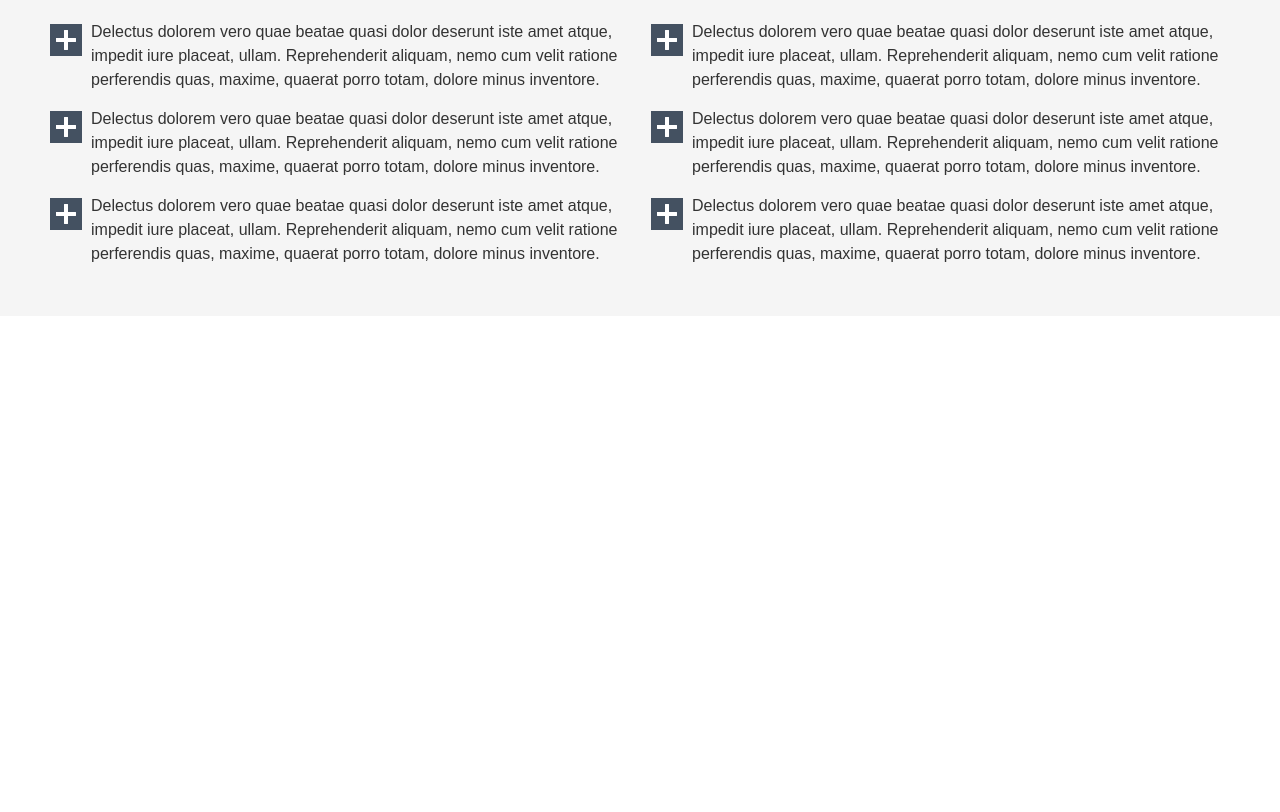
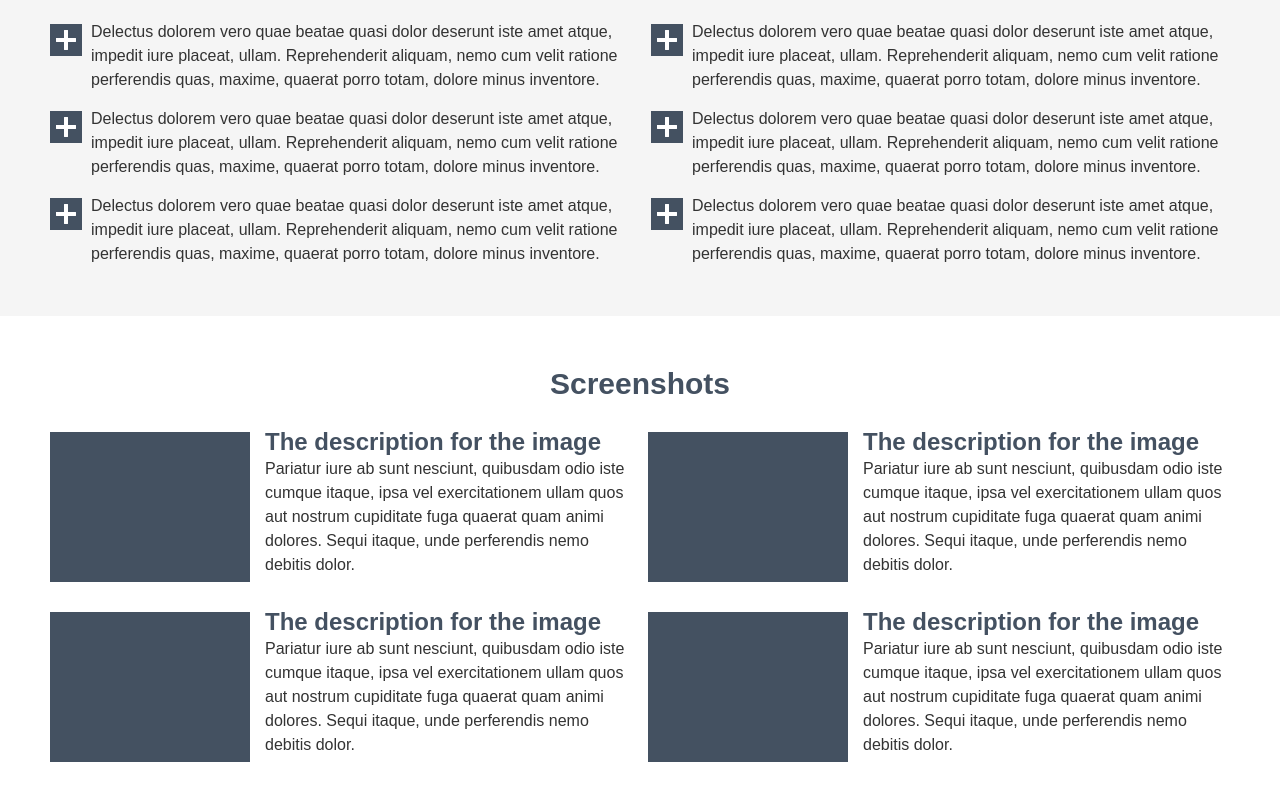
Before and after one commit to ia-stepanov/wwwtemplate, a website built with Parcel: page src/index.html in a window 1280 px wide. Shown: the part 783-1595 px from the top of the page. Before the commit the page ends 1099 px from the top, so only its background shows below. Built offline with nearby package versions, Linux system fonts and the light colour scheme; files whose address does not match are found by name.

Commit message:
add(wwwtemplate): реализовать блок Скриншоты

```diff
--- /dev/null
+++ b/src/assets/styles/layout/_screenshots.scss
@@ -0,0 +1,36 @@
+.screenshots {
+  @include section();
+  background-color: $white;
+
+  &__title {
+    @include h2();
+  }
+
+  &__items {
+    display: flex;
+    flex-direction: column;
+
+    .screenshot {
+      margin-bottom: 2.5rem;
+
+      &:last-child {
+        margin-bottom: 0;
+      }
+
+      @media ($desktop) {
+        flex-basis: calc(50% - 0.8rem);
+        margin-bottom: 0;
+
+        &:nth-child(n+3) {
+          margin-top: 3rem;
+        }
+      }
+    }
+
+    @media ($desktop) {
+      flex-direction: row;
+      flex-wrap: wrap;
+      justify-content: space-between;
+    }
+  }
+}
--- a/src/assets/styles/layout/index.scss
+++ b/src/assets/styles/layout/index.scss
@@ -1,3 +1,4 @@
 @import './stage';
 @import './about';
 @import './features';
+@import './screenshots';
--- a/src/index.html
+++ b/src/index.html
@@ -47,7 +47,7 @@
       </section>
 
       <section class="features">
-        <div class="container features__wrapper">
+        <div class="container">
           <h2 class="features__title">Dignity and pluses product</h2>
           <div class="features__items">
             <div class="feature">
@@ -95,6 +95,58 @@
           </div>
         </div>
       </section>
+
+      <section class="screenshots">
+        <div class="container">
+          <h2 class="screenshots__title">Screenshots</h2>
+          <div class="screenshots__items">
+            <div class="screenshot">
+              <div class="screenshot__image"></div>
+              <div class="screenshot__text">
+                <h3 class="screenshot__title">The description for the image</h3>
+                <p class="screenshot__desc">
+                  Pariatur iure ab sunt nesciunt, quibusdam odio iste cumque itaque, ipsa
+                  vel exercitationem ullam quos aut nostrum cupiditate fuga quaerat quam
+                  animi dolores. Sequi itaque, unde perferendis nemo debitis dolor.
+                </p>
+              </div>
+            </div>
+            <div class="screenshot">
+              <div class="screenshot__image"></div>
+              <div class="screenshot__text">
+                <h3 class="screenshot__title">The description for the image</h3>
+                <p class="screenshot__desc">
+                  Pariatur iure ab sunt nesciunt, quibusdam odio iste cumque itaque, ipsa
+                  vel exercitationem ullam quos aut nostrum cupiditate fuga quaerat quam
+                  animi dolores. Sequi itaque, unde perferendis nemo debitis dolor.
+                </p>
+              </div>
+            </div>
+            <div class="screenshot">
+              <div class="screenshot__image"></div>
+              <div class="screenshot__text">
+                <h3 class="screenshot__title">The description for the image</h3>
+                <p class="screenshot__desc">
+                  Pariatur iure ab sunt nesciunt, quibusdam odio iste cumque itaque, ipsa
+                  vel exercitationem ullam quos aut nostrum cupiditate fuga quaerat quam
+                  animi dolores. Sequi itaque, unde perferendis nemo debitis dolor.
+                </p>
+              </div>
+            </div>
+            <div class="screenshot">
+              <div class="screenshot__image"></div>
+              <div class="screenshot__text">
+                <h3 class="screenshot__title">The description for the image</h3>
+                <p class="screenshot__desc">
+                  Pariatur iure ab sunt nesciunt, quibusdam odio iste cumque itaque, ipsa
+                  vel exercitationem ullam quos aut nostrum cupiditate fuga quaerat quam
+                  animi dolores. Sequi itaque, unde perferendis nemo debitis dolor.
+                </p>
+              </div>
+            </div>
+          </div>
+        </div>
+      </section>
     </main>
   </body>
 </html>
```
Also changed, not shown: src/uikit.html (+2 -0 lines).
